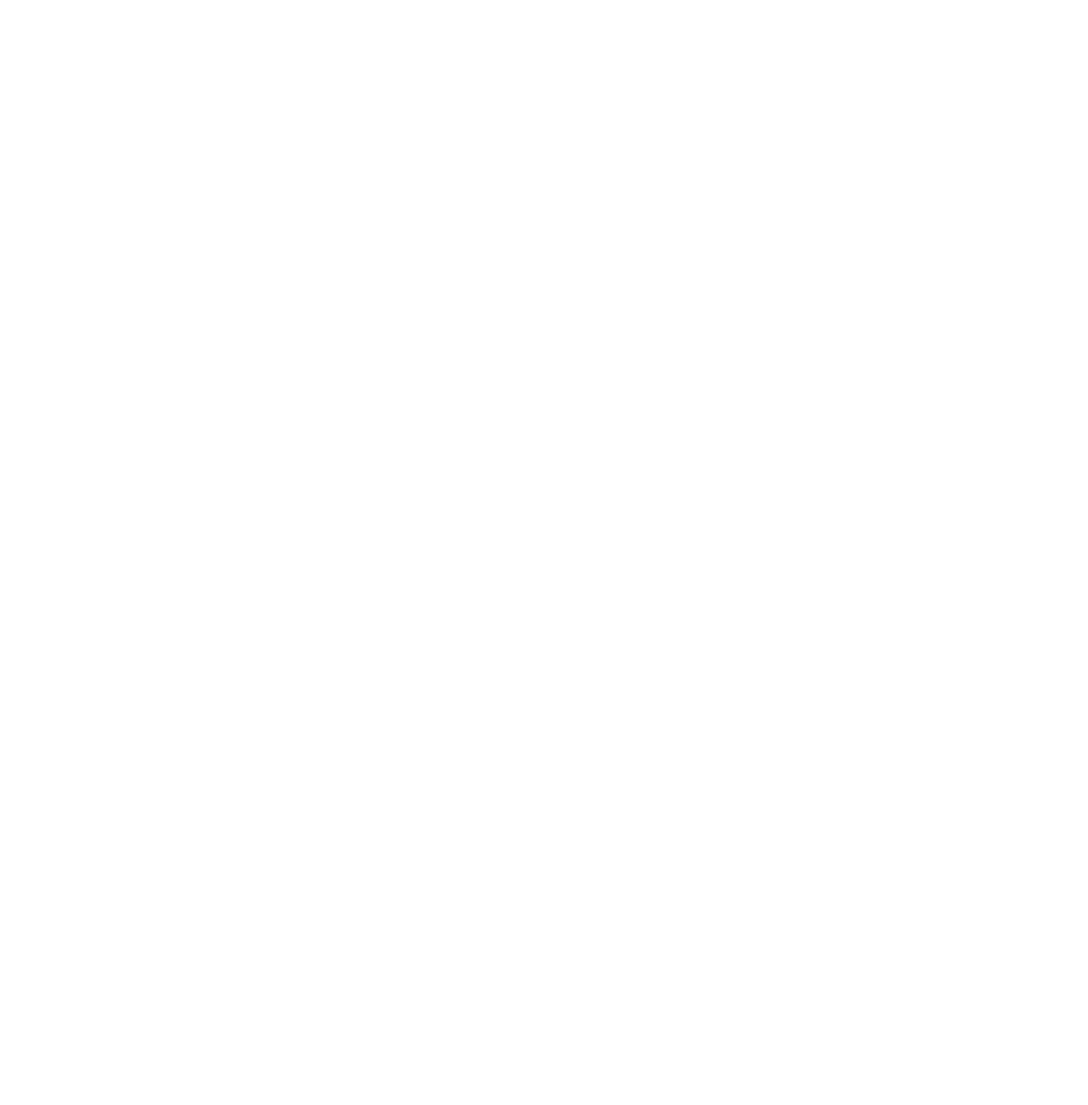
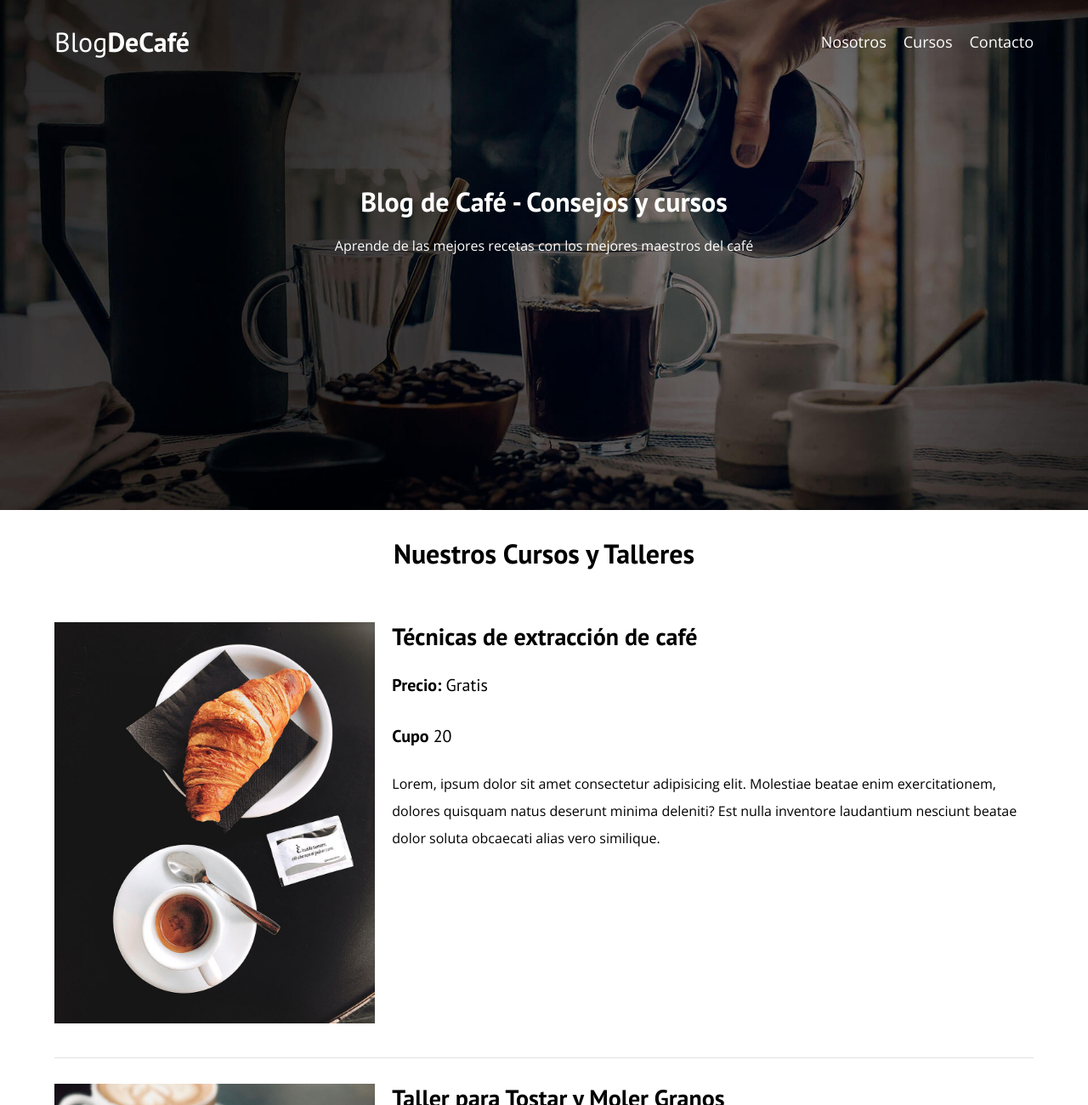
Before and after one commit to ArgonzaAr/CoffieBlog, a plain HTML site: page cursos.html in a window 1280 px wide. Shown: the top 1300 px of the page at 85% size. Before the commit the page ends 800 px from the top, so only its background shows below. Drawn offline with nearby package versions, Linux system fonts and the light colour scheme.

Commit message:
sección de cursos finalizada

```diff
--- a/css/styles.css
+++ b/css/styles.css
@@ -169,17 +169,21 @@ img{
 }
 
 
-.widget-curso__label{
+.widget-curso__label,
+.curso__label{
     font-family: var(--fuentePrimaria);
     font-weight: bold;
 }
 
-.widget-curso__info{
+.widget-curso__info,
+.curso__info{
     font-weight: normal;
 }
 
 .widget-curso__label,
-.widget-curso__info{
+.widget-curso__info,
+.curso__label,
+.curso__info{
     font-size: 2rem;
 }
 .boton--secundario{
@@ -208,3 +212,18 @@ img{
 .sobre-nosotros__texto{
     text-align: justify;
 }
+/* Cursos */
+.cursos{
+    padding: 3rem 0;
+    border-bottom: 1px solid var(--gris);
+}
+.cursos:last-of-type{
+    border: none;
+}
+@media(min-width: 768px) {
+    .cursos{
+        display: grid;
+        grid-template-columns: 1fr 2fr;
+        column-gap: 2rem;
+    }
+}
--- a/cursos.html
+++ b/cursos.html
@@ -0,0 +1,107 @@
+<!DOCTYPE html>
+<html lang="en">
+
+<head>
+    <meta charset="UTF-8">
+    <meta name="viewport" content="width=device-width, initial-scale=1.0">
+    <link rel="stylesheet" href="css/styles.css">
+    <link rel="preconnect" href="https://fonts.googleapis.com">
+    <link rel="preconnect" href="https://fonts.gstatic.com" crossorigin>
+    <link href="https://fonts.googleapis.com/css2?family=Open+Sans&family=PT+Sans:wght@400;700&display=swap"
+        rel="stylesheet">
+    <link rel="stylesheet" href="css/normalize.css">
+    <title>Blog Café</title>
+</head>
+
+<body>
+    <header class="header">
+
+        <div class="contenedor">
+            <div class="barra">
+                <a href="index.html" class="logo">
+                    <h1 class="logo__nombre no-margin centrar-texto">Blog<span class="logo__bold">DeCafé</span></h1>
+                </a>
+                <nav class="navegacion">
+                    <a href="nosotros.html" class="navegacion__enlace">Nosotros</a>
+                    <a href="cursos.html" class="navegacion__enlace">Cursos</a>
+                    <a href="contacto.html" class="navegacion__enlace">Contacto</a>
+                </nav>
+            </div>
+        </div>
+        <div class="header__texto">
+            <h1 class="no-margin">Blog de Café - Consejos y cursos</h1>
+            <p class="">Aprende de las mejores recetas con los mejores maestros del café</p>
+        </div>
+    </header>
+    <main class="contenedor">
+        <h3 class="centrar-texto">Nuestros Cursos y Talleres</h3>
+
+        <div class="cursos">
+            <div class="cursos__imagen">
+                <img src="/img/curso1.jpg" alt="imagen curso">
+            </div>
+            <div class="cursos__info">
+                <h4 class="no-margin">Técnicas de extracción de café</h4>
+                <p class="curso__label">Precio:
+                    <span class="curso__info">Gratis</span>
+                </p>
+                <p class="curso__label">Cupo
+                    <span class="curso__info">20</span>
+                </p>
+                <p>Lorem, ipsum dolor sit amet consectetur adipisicing elit. Molestiae beatae enim exercitationem,
+                    dolores quisquam natus deserunt minima deleniti? Est nulla inventore laudantium nesciunt beatae
+                    dolor soluta obcaecati alias vero similique.</p>
+            </div> <!-- fin cursos___info  -->
+        </div><!-- fin cursos -->
+        <div class="cursos">
+            <div class="cursos__imagen">
+                <img src="/img/curso2.jpg" alt="imagen curso">
+            </div>
+            <div class="cursos__info">
+                <h4 class="no-margin">Taller para Tostar y Moler Granos</h4>
+                <p class="curso__label">Precio:
+                    <span class="curso__info">Gratis</span>
+                </p>
+                <p class="curso__label">Cupo
+                    <span class="curso__info">20</span>
+                </p>
+                <p>Lorem, ipsum dolor sit amet consectetur adipisicing elit. Molestiae beatae enim exercitationem,
+                    dolores quisquam natus deserunt minima deleniti? Est nulla inventore laudantium nesciunt beatae
+                    dolor soluta obcaecati alias vero similique.</p>
+            </div> <!-- fin cursos___info  -->
+        </div><!-- fin cursos -->
+        <div class="cursos">
+            <div class="cursos__imagen">
+                <img src="/img/curso3.jpg" alt="imagen curso">
+            </div>
+            <div class="cursos__info">
+                <h4 class="no-margin">4 Recetas de Café para Principiantes</h4>
+                <p class="curso__label">Precio:
+                    <span class="curso__info">Gratis</span>
+                </p>
+                <p class="curso__label">Cupo
+                    <span class="curso__info">20</span>
+                </p>
+                <p>Lorem, ipsum dolor sit amet consectetur adipisicing elit. Molestiae beatae enim exercitationem,
+                    dolores quisquam natus deserunt minima deleniti? Est nulla inventore laudantium nesciunt beatae
+                    dolor soluta obcaecati alias vero similique.</p>
+            </div> <!-- fin cursos___info  -->
+        </div><!-- fin cursos -->
+    </main>
+    <footer class="footer">
+        <div class="contenedor">
+            <div class="barra">
+                <a href="index.html" class="logo barra__logo">
+                    <h1 class="logo__nombre no-margin centrar-texto">Blog<span class="logo__bold">DeCafé</span></h1>
+                </a>
+                <div class="navegacion">
+                    <a href="nosotros.html" class="navegacion__enlace">Nosotros</a>
+                    <a href="cursos.html" class="navegacion__enlace">Cursos</a>
+                    <a href="contacto.html" class="navegacion__enlace">Contacto</a>
+                </div>
+            </div>
+        </div>
+    </footer>
+</body>
+
+</html>
```
